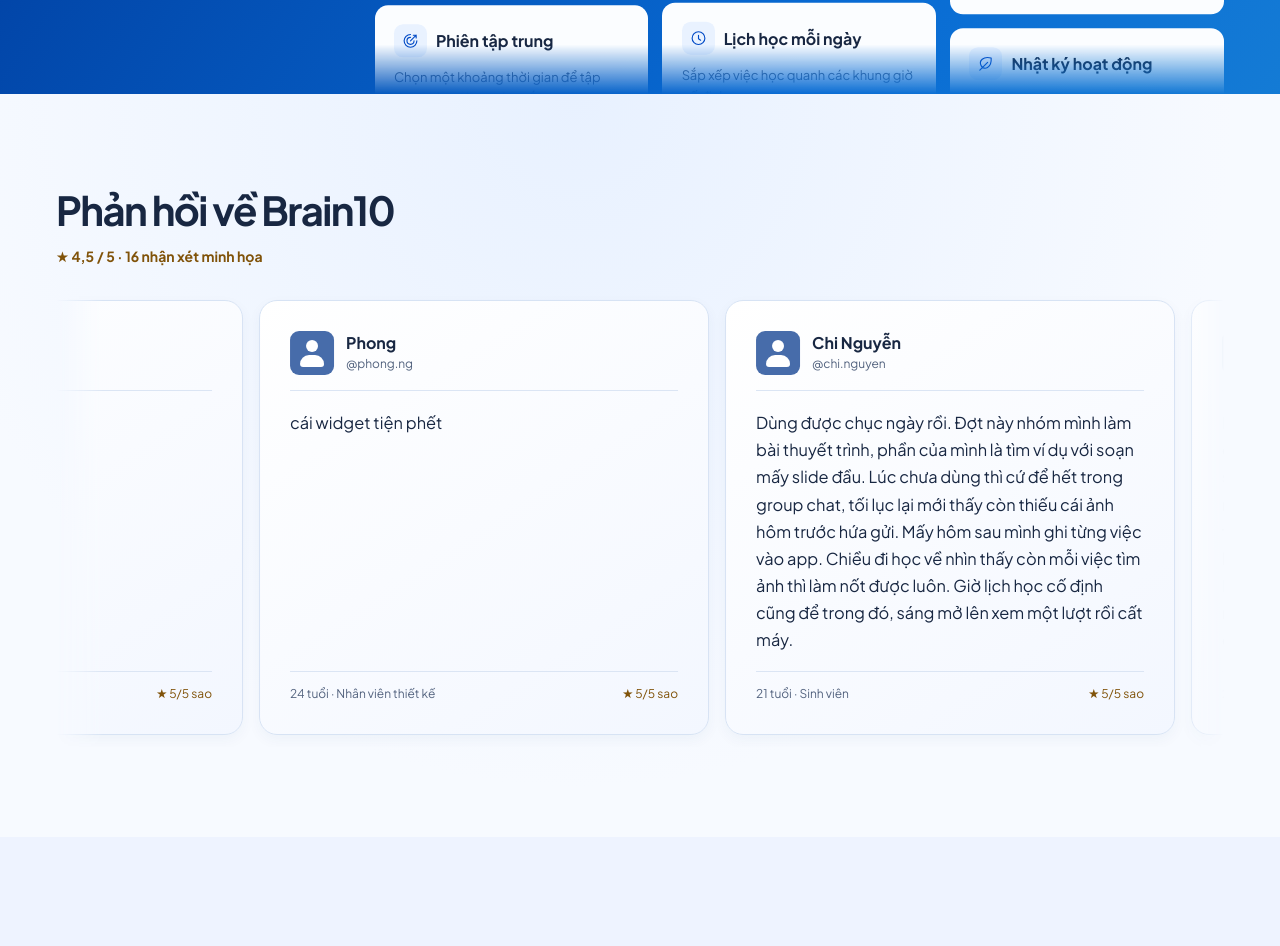
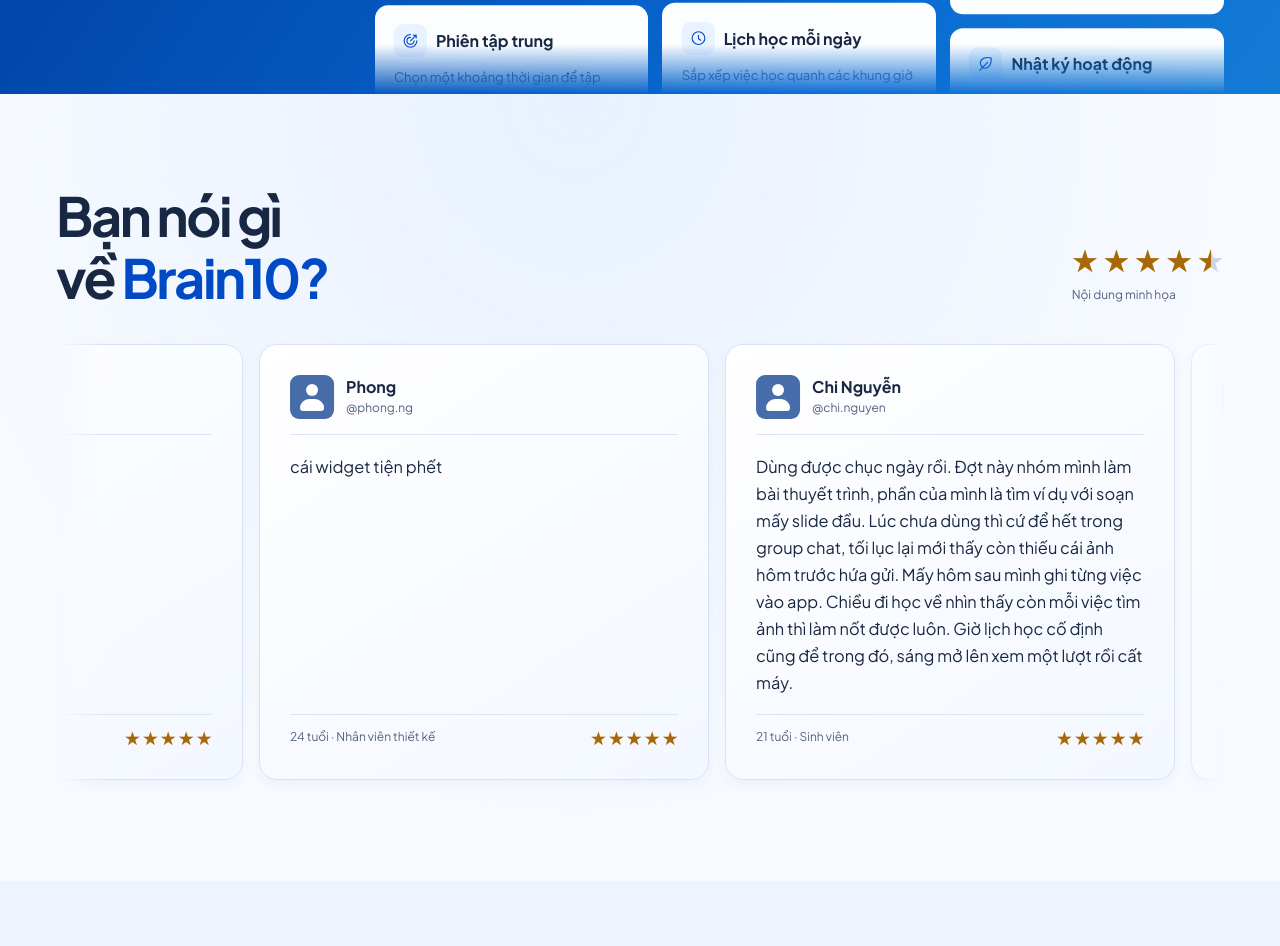
Before and after one commit to zomboXx/UTE-START-UP-2026, a plain HTML site: page index.html in a window 1280 px wide. Shown: the part 2895-3841 px from the top of the page. Drawn offline with Linux system fonts and the light colour scheme.

Commit message:
Present feedback ratings as stars with a compact section heading

```diff
--- a/feedback.css
+++ b/feedback.css
@@ -6,21 +6,42 @@
 }
 
 .feedback-heading {
-  margin-bottom: 28px;
+  display: flex;
+  align-items: flex-end;
+  justify-content: space-between;
+  flex-wrap: wrap;
+  gap: 20px 36px;
+  margin-bottom: 32px;
 }
 
 .feedback-heading h2 {
-  margin-top: 0;
+  margin: 0;
+  font-size: clamp(32px, 4.4vw, 54px);
+  line-height: 1.15;
+  letter-spacing: -.045em;
 }
 
-.feedback-heading p, #feedback-empty {
-  margin-top: 8px;
-  color: #53637f;
+.feedback-heading h2 span {
+  color: var(--blue);
 }
 
-.feedback-heading .feedback-rating {
-  color: #80530a;
-  font-weight: 700;
+.feedback-rating-summary {
+  padding-bottom: 3px;
+}
+
+.feedback-rating .feedback-stars {
+  gap: 5px;
+  font-size: 30px;
+}
+
+#feedback-preview-label {
+  margin-top: 6px;
+  color: #53637f;
+  font-size: 12px;
+}
+
+#feedback-empty {
+  color: #53637f;
 }
 
 .feedback-viewport {
@@ -132,8 +153,26 @@
 }
 
 .feedback-stars {
-  color: #80530a;
+  display: inline-flex;
+  gap: 2px;
+  align-items: center;
+  font-size: 18px;
+  line-height: 1.2;
   white-space: nowrap;
+}
+
+.feedback-star {
+  background: linear-gradient(to right, #a96807 var(--star-fill), #c9d4e5 var(--star-fill));
+  background-clip: text;
+  -webkit-background-clip: text;
+  color: transparent;
+}
+
+@media (forced-colors: active) {
+  .feedback-star {
+    background: none;
+    color: CanvasText;
+  }
 }
 
 @media (prefers-reduced-motion: no-preference) {
--- a/feedback.js
+++ b/feedback.js
@@ -16,6 +16,20 @@
     return node;
   }
 
+  function createStars(value) {
+    const stars = element('span', 'feedback-stars');
+    stars.setAttribute('role', 'img');
+    stars.setAttribute('aria-label', value.toLocaleString('vi-VN') + ' trên 5 sao');
+    for (let position = 0; position < 5; position++) {
+      const star = element('span', 'feedback-star', '★');
+      star.setAttribute('aria-hidden', 'true');
+      const fill = Math.max(0, Math.min(1, value - position)) * 100;
+      star.style.setProperty('--star-fill', fill + '%');
+      stars.append(star);
+    }
+    return stars;
+  }
+
   function createCard(review) {
     const card = element('article', 'feedback-slide');
     const profile = element('header', 'feedback-profile');
@@ -28,7 +42,7 @@
 
     const meta = element('footer', 'feedback-meta');
     const descriptor = [review.age && review.age + ' tuổi', review.occupation].filter(Boolean).join(' · ');
-    meta.append(element('span', null, descriptor), element('span', 'feedback-stars', '★ ' + review.rating + '/5 sao'));
+    meta.append(element('span', null, descriptor), createStars(review.rating));
     card.append(profile, element('blockquote', null, review.quote), meta);
     return card;
   }
@@ -42,11 +56,9 @@
     copy.inert = true;
     track.append(group, copy);
     const average = reviews.reduce((sum, review) => sum + review.rating, 0) / reviews.length;
-    const description = illustrative ? ' nhận xét minh họa' : ' phản hồi';
-    rating.textContent = '★ ' + average.toLocaleString('vi-VN', {maximumFractionDigits: 1})
-      + ' / 5 · ' + reviews.length + description;
+    rating.replaceChildren(createStars(average));
     rating.hidden = false;
-    document.getElementById('feedback-preview-label').hidden = !preview;
+    document.getElementById('feedback-preview-label').hidden = !illustrative;
     empty.hidden = true;
     viewport.hidden = false;
 
--- a/index.html
+++ b/index.html
@@ -10,7 +10,7 @@
   <link rel="stylesheet" href="reveal.css">
   <link rel="stylesheet" href="reviews.css?v=3">
   <link rel="stylesheet" href="mascot.css?v=2">
-  <link rel="stylesheet" href="feedback.css?v=5">
+  <link rel="stylesheet" href="feedback.css?v=6">
 </head>
 <body>
 <a class="skip" href="#main">Đến nội dung chính</a>
@@ -115,9 +115,11 @@
 <section id="feedback" class="feedback" aria-labelledby="feedback-title">
   <div class="section-wrap feedback-inner">
     <header class="feedback-heading">
-      <h2 id="feedback-title">Phản hồi về Brain10</h2>
-      <p id="feedback-preview-label" hidden>Bản xem trước · Hồ sơ hư cấu</p>
-      <p id="feedback-rating" class="feedback-rating" hidden></p>
+      <h2 id="feedback-title">Bạn nói gì<br>về <span>Brain10?</span></h2>
+      <div class="feedback-rating-summary">
+        <div id="feedback-rating" class="feedback-rating" hidden></div>
+        <p id="feedback-preview-label" hidden>Nội dung minh họa</p>
+      </div>
     </header>
     <p id="feedback-empty">Phản hồi từ người dùng sẽ xuất hiện tại đây.</p>
     <div class="feedback-viewport" tabindex="0" role="region" aria-label="Dải phản hồi" hidden>
@@ -188,7 +190,7 @@
   </div>
 </aside>
 <script src="mascot.js" defer></script>
-<script src="feedback.js?v=4" defer></script>
+<script src="feedback.js?v=5" defer></script>
 <details id="analytics-choice" style="margin:1rem auto;padding:.75rem 1rem;max-width:65rem">
   <summary>Tùy chọn thống kê truy cập</summary>
   <p>Nếu đồng ý, Brain10 ghi mã phiên ngẫu nhiên, thời gian hoạt động trên bản thử và thao tác xem bản Android hoặc bấm tải. Có thể tắt bất cứ lúc nào. Dữ liệu sự kiện được giữ tối đa khoảng 90 ngày khi dịch vụ hoạt động.</p>
```
